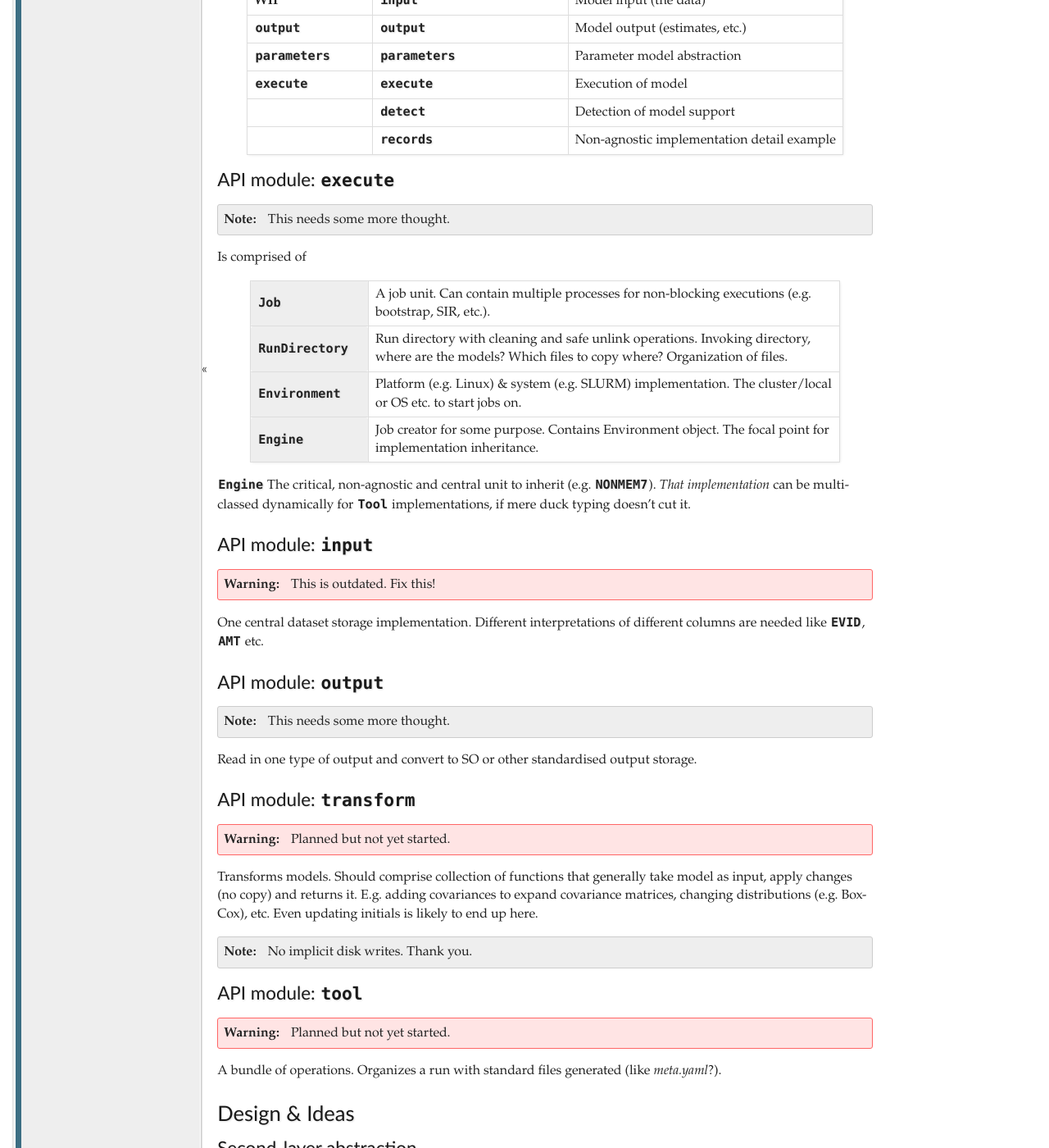
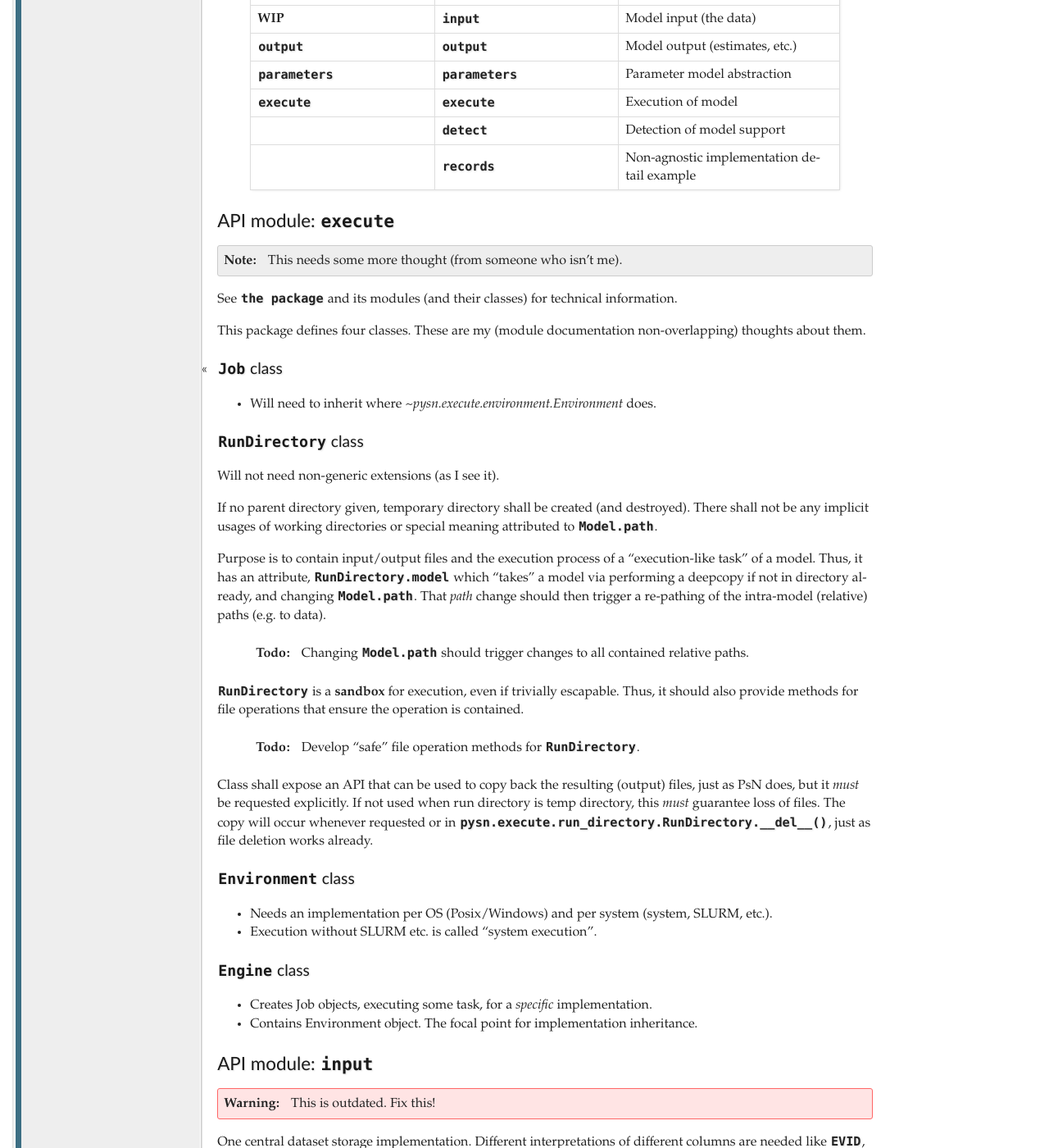
Before and after one commit to pharmpy/pharmpy, a Sphinx documentation site: the page built from docs/design.rst, in a window 1280 px wide and 1400 px high, scrolled down 906 px. Shown: the whole window at 82% size. Built offline with Sphinx 7.4.7, drawn with Linux system fonts in a browser that asks for light colours.

Commit message:
documentation update

```diff
--- a/docs/design.rst
+++ b/docs/design.rst
@@ -36,56 +36,103 @@ The Model APIs
 A pharmacometric model and workflow has many facets. APIs are abstract concepts like operations on
 models, of which these exist thus far:
 
-+---------------------------+-------------------------------------+--------------------------------------------+
-| Template (generic)        | NONMEM7 (implementation)            | Notes                                      |
-+===========================+=====================================+============================================+
-| :mod:`~pysn.generic`      | :mod:`~pysn.api_nonmem`             | Top-level module                           |
-+---------------------------+-------------------------------------+--------------------------------------------+
-| :mod:`~pysn.model`        | :mod:`~pysn.api_nonmem.model`       | Binds everything else together             |
-+---------------------------+-------------------------------------+--------------------------------------------+
-| **WIP**                   | :mod:`~pysn.api_nonmem.input`       | Model input (the data)                     |
-+---------------------------+-------------------------------------+--------------------------------------------+
-| :mod:`~pysn.output`       | :mod:`~pysn.api_nonmem.output`      | Model output (estimates, etc.)             |
-+---------------------------+-------------------------------------+--------------------------------------------+
-| :mod:`~pysn.parameters`   | :mod:`~pysn.api_nonmem.parameters`  | Parameter model abstraction                |
-+---------------------------+-------------------------------------+--------------------------------------------+
-| :mod:`~pysn.execute`      | :mod:`~pysn.api_nonmem.execute`     | Execution of model                         |
-+---------------------------+-------------------------------------+--------------------------------------------+
-|                           | :mod:`~pysn.api_nonmem.detect`      | Detection of model support                 |
-+---------------------------+-------------------------------------+--------------------------------------------+
-|                           | :mod:`~pysn.api_nonmem.records`     | Non-agnostic implementation detail example |
-+---------------------------+-------------------------------------+--------------------------------------------+
+   .. list-table::
+       :widths: 25 25 30
+       :header-rows: 1
+
+       - - Template (generic)
+         - NONMEM7 (implementation)
+         - Notes
+
+       - - :mod:`~pysn.generic`
+         - :mod:`~pysn.api_nonmem`
+         - Top-level module
+
+       - - :mod:`~pysn.model`
+         - :mod:`~pysn.api_nonmem.model`
+         - Binds everything else together
+
+       - - **WIP**
+         - :mod:`~pysn.api_nonmem.input`
+         - Model input (the data)
+
+       - - :mod:`~pysn.output`
+         - :mod:`~pysn.api_nonmem.output`
+         - Model output (estimates, etc.)
+
+       - - :mod:`~pysn.parameters`
+         - :mod:`~pysn.api_nonmem.parameters`
+         - Parameter model abstraction
+
+       - - :mod:`~pysn.execute`
+         - :mod:`~pysn.api_nonmem.execute`
+         - Execution of model
+
+       - -
+         - :mod:`~pysn.api_nonmem.detect`
+         - Detection of model support
+
+       - -
+         - :mod:`~pysn.api_nonmem.records`
+         - Non-agnostic implementation detail example
 
 API module: :mod:`~pysn.execute`
 --------------------------------
 
-.. note:: This needs some more thought.
+.. note:: This needs some more thought (from someone who isn't me).
 
-Is comprised of
+See :mod:`the package <pysn.execute>` and its modules (and their classes) for technical information.
 
-    .. list-table::
-        :widths: 20 80
-        :stub-columns: 1
+This package defines four classes. These are my (module documentation non-overlapping) thoughts
+about them.
 
-        - - :class:`~pysn.execute.job.Job`
-          - A job unit. Can contain multiple processes for non-blocking executions (e.g. bootstrap,
-            SIR, etc.).
+:class:`~pysn.execute.job.Job` class
+~~~~~~~~~~~~~~~~~~~~~~~~~~~~~~~~~~~~
 
-        - - :class:`~pysn.execute.run_directory.RunDirectory`
-          - Run directory with cleaning and safe unlink operations. Invoking directory, where are
-            the models? Which files to copy where? Organization of files.
+- Will need to inherit where `~pysn.execute.environment.Environment` does.
 
-        - - :class:`~pysn.execute.environment.Environment`
-          - Platform (e.g. Linux) & system (e.g. SLURM) implementation. The cluster/local or OS
-            etc. to start jobs on.
+:class:`~pysn.execute.run_directory.RunDirectory` class
+~~~~~~~~~~~~~~~~~~~~~~~~~~~~~~~~~~~~~~~~~~~~~~~~~~~~~~~
 
-        - - :class:`~pysn.execute.engine.Engine`
-          - Job creator for some purpose. Contains Environment object. The focal point for
-            implementation inheritance.
+Will not need non-generic extensions (as I see it).
 
-:class:`~pysn.execute.engine.Engine` The critical, non-agnostic and central unit to inherit (e.g.
-:class:`~pysn.api_nonmem.execute.NONMEM7`). *That implementation* can be multiclassed dynamically
-for :class:`~pysn.tool.Tool` implementations, if mere duck typing doesn't cut it.
+If no parent directory given, temporary directory shall be created (and destroyed). There shall not
+be any implicit usages of working directories or special meaning attributed to :attr:`Model.path
+<pysn.generic.Model.path>`.
+
+Purpose is to contain input/output files and the execution process of a "execution-like task" of
+a model. Thus, it has an attribute, :attr:`RunDirectory.model
+<pysn.execute.run_directory.RunDirectory.model>` which "takes" a model via performing a deepcopy if
+not in directory already, and changing :attr:`Model.path <pysn.generic.Model.path>`. That `path`
+change should then trigger a re-pathing of the intra-model (relative) paths (e.g. to data).
+
+   .. todo::
+      Changing :attr:`Model.path <pysn.generic.Model.path>` should trigger changes to all contained
+      relative paths.
+
+:class:`~pysn.execute.run_directory.RunDirectory` is a **sandbox** for execution, even if trivially
+escapable. Thus, it should also provide methods for file operations that ensure the operation is
+contained.
+
+   .. todo::
+      Develop "safe" file operation methods for :class:`~pysn.execute.run_directory.RunDirectory`.
+
+Class shall expose an API that can be used to copy back the resulting (output) files, just as PsN
+does, but it *must* be requested explicitly. If not used when run directory is temp directory, this
+*must* guarantee loss of files. The copy will occur whenever requested or in
+:func:`pysn.execute.run_directory.RunDirectory.__del__`, just as file deletion works already.
+
+:class:`~pysn.execute.environment.Environment` class
+~~~~~~~~~~~~~~~~~~~~~~~~~~~~~~~~~~~~~~~~~~~~~~~~~~~~
+
+- Needs an implementation per OS (Posix/Windows) and per system (system, SLURM, etc.).
+- Execution without SLURM etc. is called "system execution".
+
+:class:`~pysn.execute.engine.Engine` class
+~~~~~~~~~~~~~~~~~~~~~~~~~~~~~~~~~~~~~~~~~~
+
+- Creates Job objects, executing some task, for a *specific* implementation.
+- Contains Environment object. The focal point for implementation inheritance.
 
 API module: :mod:`~pysn.input`
 ------------------------------
```
Also changed, not shown: 1 other file.
